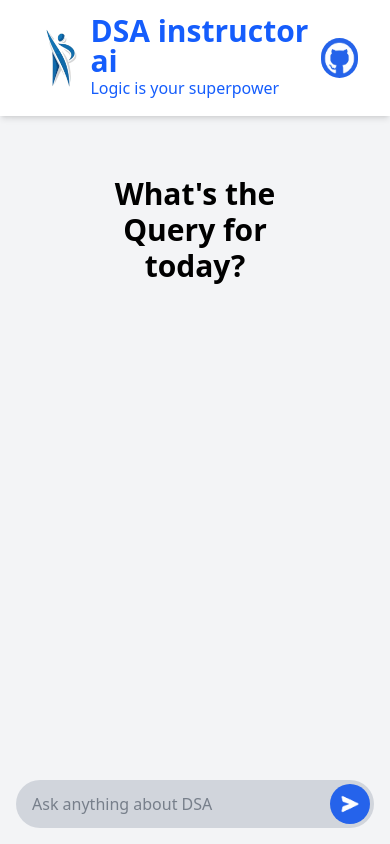
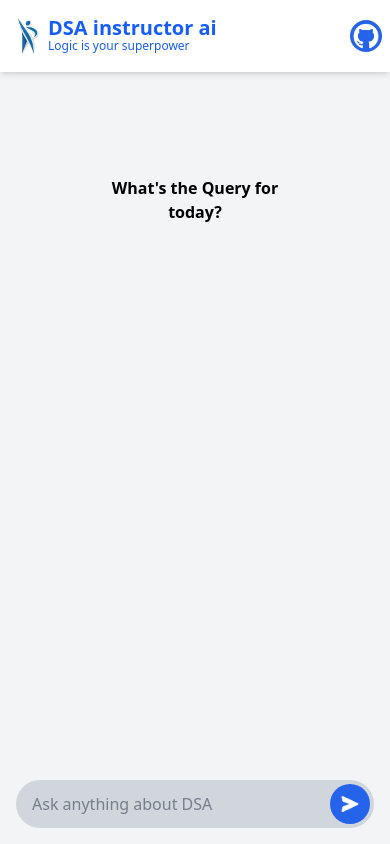
Before and after one commit to rishabhbishtuk12/DSA-Instructor, a Flask app: page / in a window 390 px wide. Run offline with Flask 3, Linux system fonts and the light colour scheme; some libraries are stand-ins or nearby versions.

Commit message:
fix responsiveness
Fixed responsiveness of logo and chat box text

```diff
--- a/templates/index.html
+++ b/templates/index.html
@@ -31,20 +31,20 @@
     <link rel="manifest" href="../static/favicon/site.webmanifest" />
 </head>
 <body class="min-h-screen w-screen flex flex-col items-center justify-center p-0 m-0">
-    <div class="chat-header text-blue-600 w-full flex justify-between items-center py-4 px-8 fixed top-0 bg-white shadow-md">
+    <div class="chat-header text-blue-600 w-full flex justify-between items-center py-4 md:px-6 px-2 fixed top-0 bg-white shadow-md">
         <div class="flex items-center">
-            <a href="/"><img class="rounded-full size-16" src="../static/images/logo.png" alt="logo"/></a>
+            <a href="/"><img class="sm:size-14 rounded-full size-10" src="../static/images/logo.png" alt="logo"/></a>
             <div class="select-none">
-                <h2 class="text-3xl font-bold leading-none">DSA instructor ai</h2>
-                <p>Logic is your superpower</p>
+                <h2 class="text-xl md:text-2xl md:text- font-bold leading-none">DSA instructor ai</h2>
+                <p class="text-xs md:text-l">Logic is your superpower</p>
             </div>
         </div>
-        <a href="https://github.com/rishabhbishtuk12" target="_blank"><img class="rounded-full size-10" src="../static/images/github-logo.jpg" alt="GitHub Link" /></a>
+        <a href="https://github.com/rishabhbishtuk12" target="_blank"><img class="rounded-full sm:size-10 size-8" src="../static/images/github-logo.jpg" alt="GitHub Link" /></a>
     </div>
     <div class="chat-container w-full h-screen flex flex-col bg-gray-100 shadow-lg pt-24 ">
         <div class="flex flex-col justify-between overflow-y-auto h-full relative">
                 <div id="chat-box"  class="px-5 pb-20 flex flex-col gap-4 scroll-smooth overflow-y-auto">
-                    <p class="text-center p-20 font-semibold text-3xl">What's the Query for today?
+                    <p class="text-center p-20 font-semibold md:text-4xl sm:md:text-3xl text-base">What's the Query for today?
                     </p>
                     <span id="bottom-box" class=" fixed bottom-0 w-full size-4 bg-gray-100 text-center"> </span>
                 </div>
```
